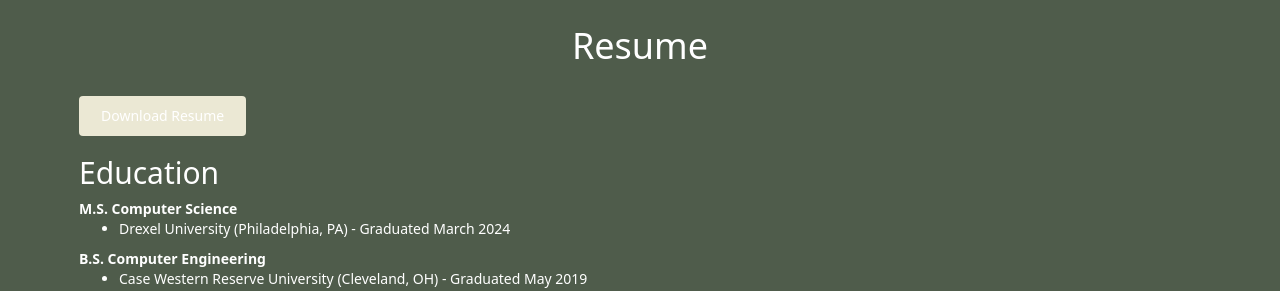
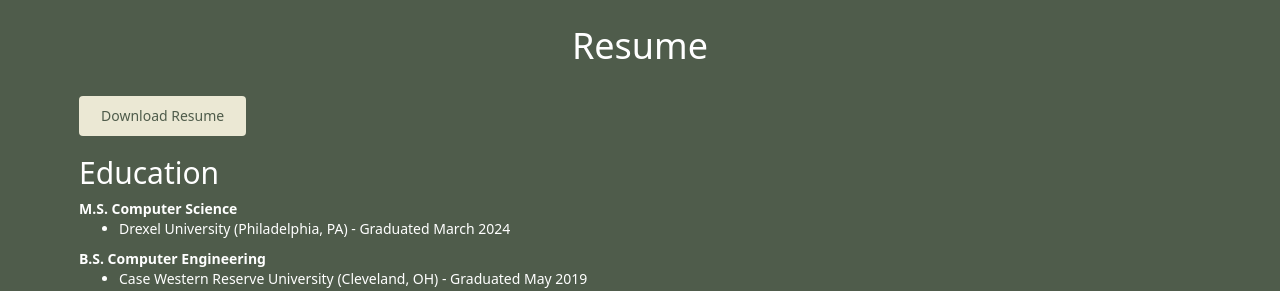
Before and after one commit to emmeline2/emmeline2.github.io, a Jekyll site: the page built from resume/index.html, in a window 1280 px wide. Shown: the part 171-462 px from the top of the page. Built offline with Jekyll 4.4.1, drawn with Linux system fonts in a browser that asks for light colours.

Commit message:
download button text

```diff
--- a/css/main.css
+++ b/css/main.css
@@ -200,6 +200,10 @@
     border-radius: 4px;
 }
 
+.download-button-text{
+    color: #4F5C4B;
+}
+
 .download-resume-button:hover {
     background-color: #768672;
     color: #4F5C4B;
--- a/resume/index.html
+++ b/resume/index.html
@@ -6,7 +6,7 @@
 	<h1 id="title4">Resume</h1>
     <br>
     <div class="download-resume-button">
-        <a href="resume.pdf" download>Download Resume</a>
+        <a href="resume.pdf" download class="download-button-text">Download Resume</a>
     </div>
 
     <h2>Education</h2>
```
